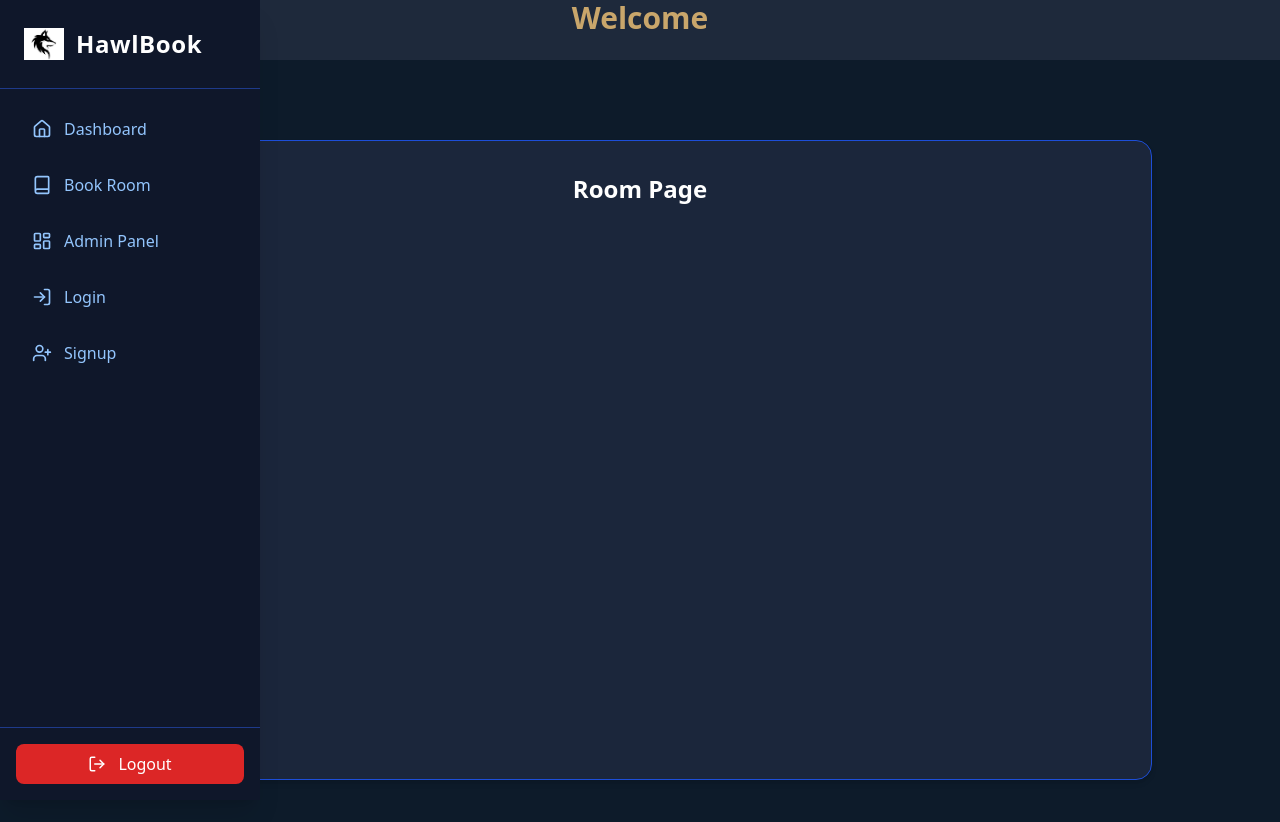
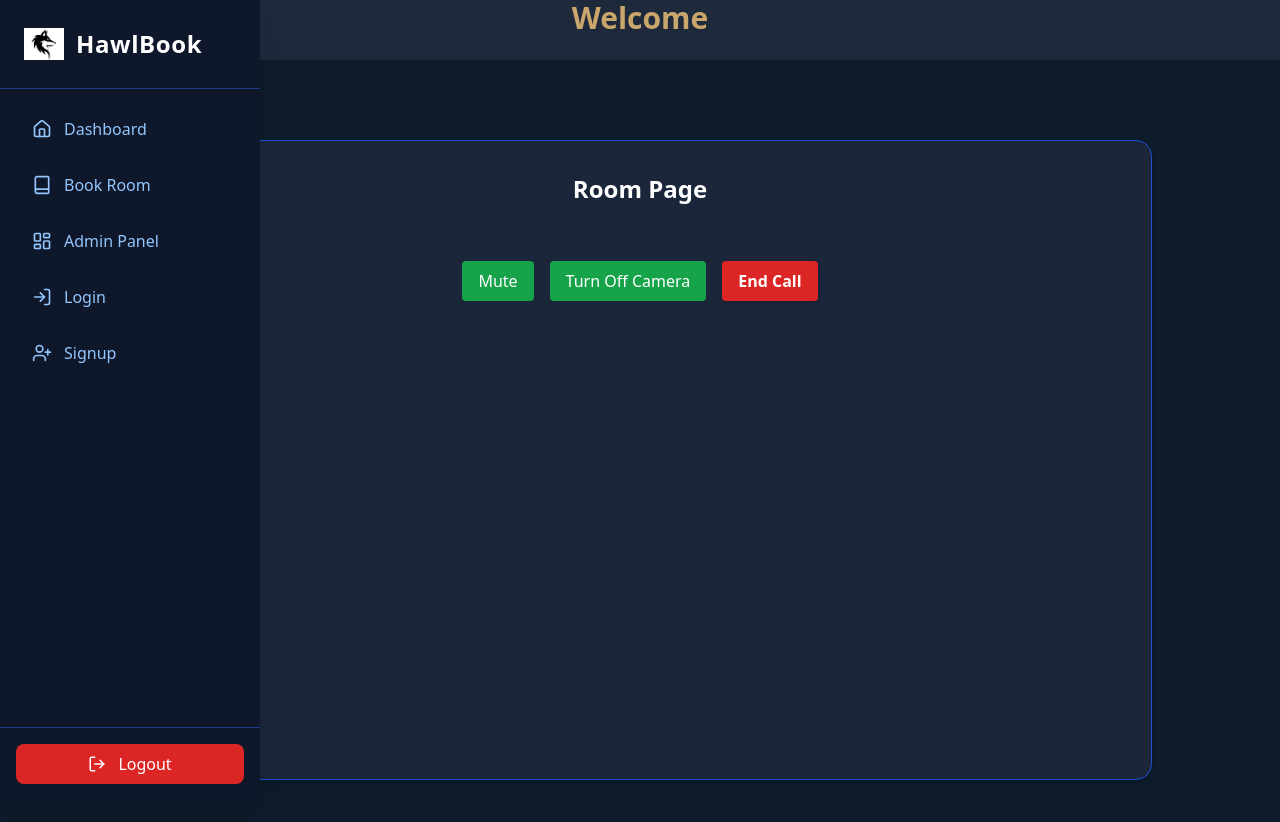
Before and after one commit to Himani7i/Hawlbook, a React (Create React App) app in the folder client/: page /roomvd/1 in a window 1280 px wide. Shown: the top 822 px of the page. Built offline with nearby package versions, Linux system fonts and the light colour scheme; no server answers.

Commit message:
add end call funcn and toggle

```diff
--- a/client/src/pages/Room.jsx
+++ b/client/src/pages/Room.jsx
@@ -2,13 +2,17 @@ import React,{useEffect, useCallback, useState, useRef} from 'react';
 import {useSocket} from '../context/SocketProvider';
 import peer from '../context/peer';
 import { toast } from 'react-hot-toast';
+import { useNavigate,useParams } from "react-router-dom";
 
 const RoomPage = () =>{
   const socket = useSocket();
   const [remoteSocketId, setRemoteSocketId] = useState(null);
   const [myStream, setMyStream] = useState();
   const [remoteStream, setRemoteStream] = useState();
-
+  const [isMuted, setIsMuted] = useState(false);
+  const [isCameraOn, setIsCameraOn] = useState(true);
+  const { roomvd } = useParams();
+  const navigate = useNavigate();
   const myVideoRef = useRef(null);
   const remoteVideoRef = useRef(null);
 
@@ -113,6 +117,48 @@ const RoomPage = () =>{
   return () => socket.off("admin:call-rejected");
   }, [socket]);
 
+  const toggleMute = () => {
+  if (myStream) {
+    const audioTrack = myStream.getAudioTracks()[0];
+    if (audioTrack) {
+      audioTrack.enabled = !audioTrack.enabled;
+      setIsMuted(!audioTrack.enabled);
+    }
+  }
+};
+
+const toggleCamera = () => {
+  if (myStream) {
+    const videoTrack = myStream.getVideoTracks()[0];
+    if (videoTrack) {
+      videoTrack.enabled = !videoTrack.enabled;
+      setIsCameraOn(videoTrack.enabled);
+    }
+  }
+};
+const stopMediaTracks = () => {
+  if (myStream) myStream.getTracks().forEach(track => track.stop());setMyStream(null);
+  if (remoteStream) remoteStream.getTracks().forEach(track => track.stop());setRemoteStream(null);
+};
+const handleEndCall = () => {
+  stopMediaTracks();
+  socket.emit("call:ended", { to: remoteSocketId });
+};
+useEffect(() => {
+  socket.on("call:ended", () => {
+    toast.success("Call ended successfully.");
+     stopMediaTracks();
+      navigate(`/roomvd/${roomvd}`);
+  });
+
+  return () => {
+    socket.off("call:ended");
+  };
+}, [socket]);
+
+
+
+
     useEffect(() => {
         socket.on("user:joined", handleUserJoined);
         socket.on("incomming:call", handleIncomingCall);
@@ -177,6 +223,30 @@ const RoomPage = () =>{
             Call
           </button>
         )}
+          <button
+    onClick={toggleMute}
+    className={`px-4 py-2 rounded ${
+      isMuted ? 'bg-red-600' : 'bg-green-600'
+    } text-white transition`}
+  >
+    {isMuted ? 'Unmute' : 'Mute'}
+  </button>
+
+  <button
+    onClick={toggleCamera}
+    className={`px-4 py-2 rounded ${
+      isCameraOn ? 'bg-green-600' : 'bg-red-600'
+    } text-white transition`}
+  >
+    {isCameraOn ? 'Turn Off Camera' : 'Turn On Camera'}
+  </button>
+  <button
+    onClick={handleEndCall}
+    className="bg-red-600 hover:bg-red-700 text-white font-semibold px-4 py-2 rounded shadow transition"
+  >
+    End Call
+  </button>
+
          </div>
         </div>
         </div>
```
Also changed, not shown: 1 other file (tests, documents, lock files or other folders).
